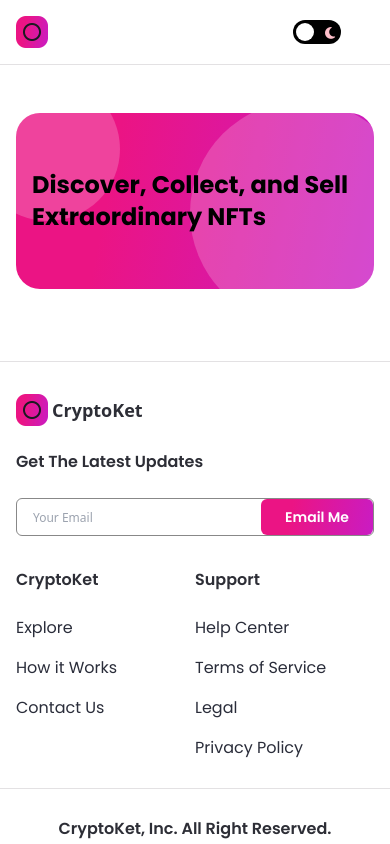
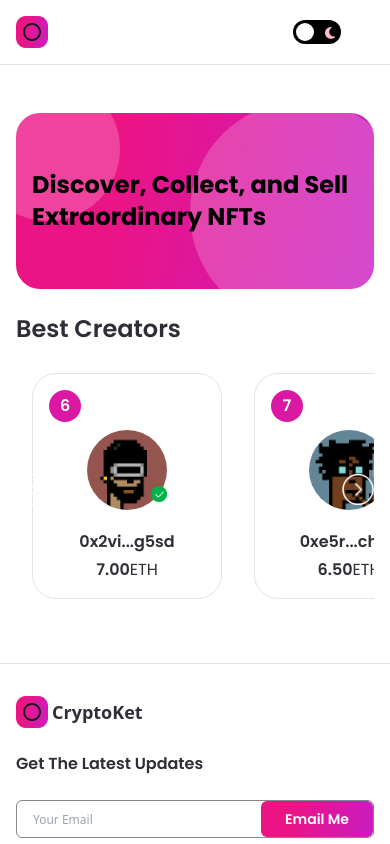
Before and after one commit to SL-BLACK-EAGLE/nft_marketplace, a Next.js app: page / in a window 390 px wide. Shown: the top 844 px of the page. Built offline with nearby package versions, Linux system fonts and the light colour scheme.

Commit message:
Top sellers part complete

```diff
--- a/app/(root)/(home)/page.jsx
+++ b/app/(root)/(home)/page.jsx
@@ -1,6 +1,48 @@
-import { Banner } from '../../../components';
+'use client';
 
-const Home = () => (
+import { useEffect, useRef, useState } from 'react';
+import Image from 'next/image';
+import { useTheme } from 'next-themes';
+import { Banner, CreatorCard } from '../../../components';
+import images from '../../../assets';
+// eslint-disable-next-line import/no-unresolved
+import { makeId } from '@/utils/makeId';
+
+const Home = () => {
+  const [hideButtons, setHideButtons] = useState(false);
+
+  const parentRef = useRef(null);
+  const scrollRef = useRef(null);
+  const { theme } = useTheme();
+
+  const handleScroll = (direction) => {
+    const { current } = scrollRef;
+
+    const scrollAmount = window.innerWidth > 1800 ? 270 : 210;
+
+    if (direction === 'left') {
+      current.scrollLeft -= scrollAmount;
+    } else {
+      current.scrollLeft += scrollAmount;
+    }
+  };
+
+  const isScrollable = () => {
+    const { current } = scrollRef;
+    const { current: parent } = parentRef;
+    if (current?.scrollWidth > parent?.offsetWidth) {
+      setHideButtons(false);
+    } else {
+      setHideButtons(true);
+    }
+  };
+  useEffect(() => {
+    isScrollable();
+    window.addEventListener('resize', isScrollable);
+    return () => window.removeEventListener('resize', isScrollable);
+  });
+
+  return (
     <main className="flex justify-center sm:px-4 p-12">
       <div className="w-full minmd:w-4/5">
         <Banner
@@ -9,7 +51,61 @@ const Home = () => (
       xs:p-4 xs:h-44 rounded-3xl"
           childStyle="md:text-4xl sm:text-3xl xs:text-2xl text-left"
         />
+        <div>
+          <h1 className="font-poppins dark:text-white text-nft-black-1 text-2xl minlg:text-4xl
+         ml-4 font-semibold xs:ml-0"
+          >Best Creators
+          </h1>
+          <div
+            className="flex-1 relative max-w-full flex mt-3"
+            ref={parentRef}
+          >
+            <div
+              className="flex flex-row w-max overflow-x-scroll no-scrollbar select-none"
+              ref={scrollRef}
+            >
+              {[6, 7, 8, 9, 10].map((i) => (
+                <CreatorCard
+                  key={`creator-${i}`}
+                  rank={i}
+                  creatorImage={images[`creator${i}`]}
+                  creatorName={`0x${makeId(3)}...${makeId(4)}`}
+                  creatorEths={10 - i * 0.5}
+                />
+              ))}
+              {!hideButtons && (
+              <>
+                <div
+                  className="absolute w-8 h-8 minlg:w-12 minlg:h-12 top-45 cursor-pointer left-0"
+                  onClick={() => handleScroll('left')}
+                >
+                  <Image
+                    src={images.left}
+                    alt="left_arrow"
+                    layout="fill"
+                    objectFit="contain"
+                    className={theme === 'light' ? 'filter invert' : undefined}
+                  />
+                </div>
+                <div
+                  className="absolute w-8 h-8 minlg:w-12 minlg:h-12 top-45 cursor-pointer right-0"
+                  onClick={() => handleScroll('right')}
+                >
+                  <Image
+                    src={images.right}
+                    alt="right_arrow"
+                    layout="fill"
+                    objectFit="contain"
+                    className={theme === 'light' ? 'filter invert' : undefined}
+                  />
+                </div>
+              </>
+              )}
+            </div>
+          </div>
+        </div>
       </div>
     </main>
   );
+};
 export default Home;
--- /dev/null
+++ b/components/CreatorCard.jsx
@@ -0,0 +1,38 @@
+import Image from 'next/image';
+import images from '../assets';
+
+const CreatorCard = ({ rank, creatorImage, creatorEths, creatorName }) => (
+  <main className="min-w-190 minlg:min-w-240 dark:bg-nft-black-3 bg-white border dark:border-nft-black-3
+  border-nft-gray-1 rounded-3xl flex flex-col p-4 m-4"
+  >
+    <div className="w-8 h-8 minlg:w-10 minlg:h-10 bg-nft-red-violet flexCenter rounded-full">
+      <p className="font-poppins text-white font-semibold text-base minlg:text-lg">{rank}</p>
+    </div>
+    <div className="my-2 flex justify-center">
+      <div className="relative w-20 h-20 minlg:w-28 minlg:h-28">
+        <Image
+          src={creatorImage}
+          alt="creator"
+          layout="fill"
+          objectFit="cover"
+          className="rounded-full"
+        />
+        <div className="absolute w-4 h-4 minlg:w-7 minlg:h-7 bottom-2 -right-0">
+          <Image
+            src={images.tick}
+            alt="tick"
+            layout="fill"
+            objectFit="contain"
+          />
+        </div>
+      </div>
+    </div>
+    <div className="mt-3 minlg:mt-7 text-center flexCenter flex-col">
+      <p className="font-poppins dark:text-white text-nft-black-1 font-semibold text-base">{creatorName}</p>
+      <p className="mt-1 font-poppins dark:text-white text-nft-black-1 font-semibold text-base">{creatorEths.toFixed(2)}
+        <span className="font-normal">ETH</span>
+      </p>
+    </div>
+  </main>
+);
+export default CreatorCard;
--- a/components/index.js
+++ b/components/index.js
@@ -2,5 +2,6 @@ import Navbar from './Navbar';
 import Footer from './Footer';
 import Banner from './Banner';
 import Button from './ui/Button';
+import CreatorCard from './CreatorCard';
 
-export { Navbar, Footer, Button, Banner };
+export { Navbar, Footer, Button, Banner, CreatorCard };
--- /dev/null
+++ b/utils/makeId.js
@@ -0,0 +1,12 @@
+export const makeId = (length) => {
+  let result = '';
+
+  const characters = 'abcdefghijklmnopqrstuvwxyz0123456789';
+  const charactersLength = characters.length;
+
+  for (let i = 0; i < length; i += 1) {
+    result += characters.charAt(Math.floor(Math.random() * charactersLength));
+  }
+
+  return result;
+};
```
Also changed, not shown: 1 other file (tests, documents, lock files or other folders). Lines whose indentation alone changed are shown as unchanged.
